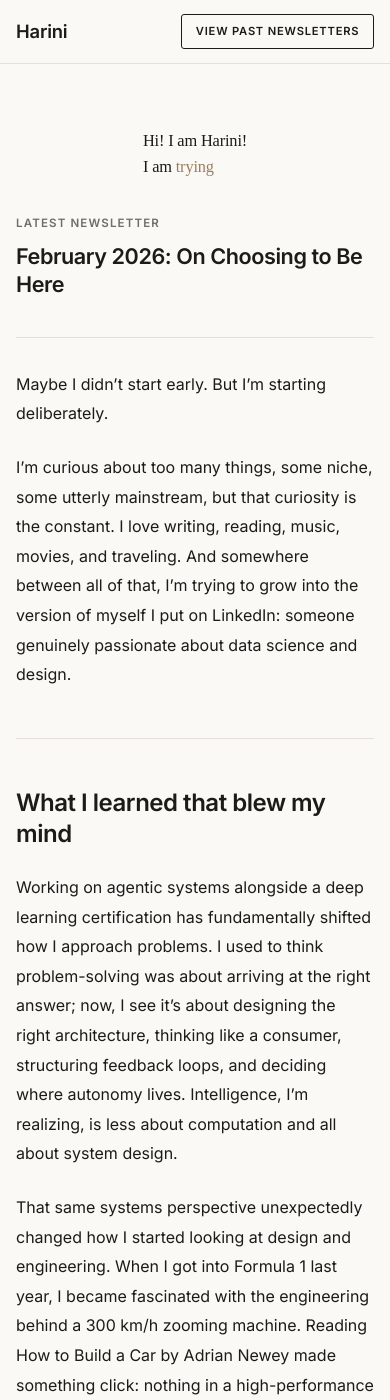
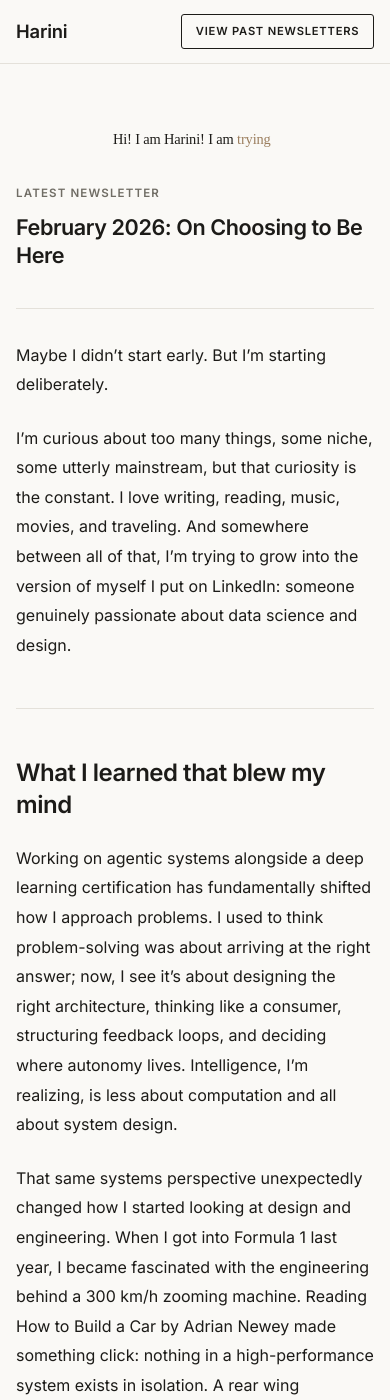
Before and after one commit to Harini-UW/harini.lol, a Jekyll site: the page built from index.html, in a window 390 px wide and 1400 px high. Built offline with Jekyll 4.4.1, drawn with Linux system fonts in a browser that asks for light colours; some web fonts are replaced.

Commit message:
Keep hero text on single line on mobile

```diff
--- a/assets/css/main.css
+++ b/assets/css/main.css
@@ -620,13 +620,9 @@ a {
   }
 
   .hero__text {
-    white-space: normal;
-    font-size: clamp(0.85rem, 4.2vw, 1.2rem);
+    white-space: nowrap;
+    font-size: clamp(0.65rem, 3.7vw, 1.2rem);
     text-align: left;
-  }
-
-  .hero__mobile-break {
-    display: inline;
   }
 
   .latest-post,
```
